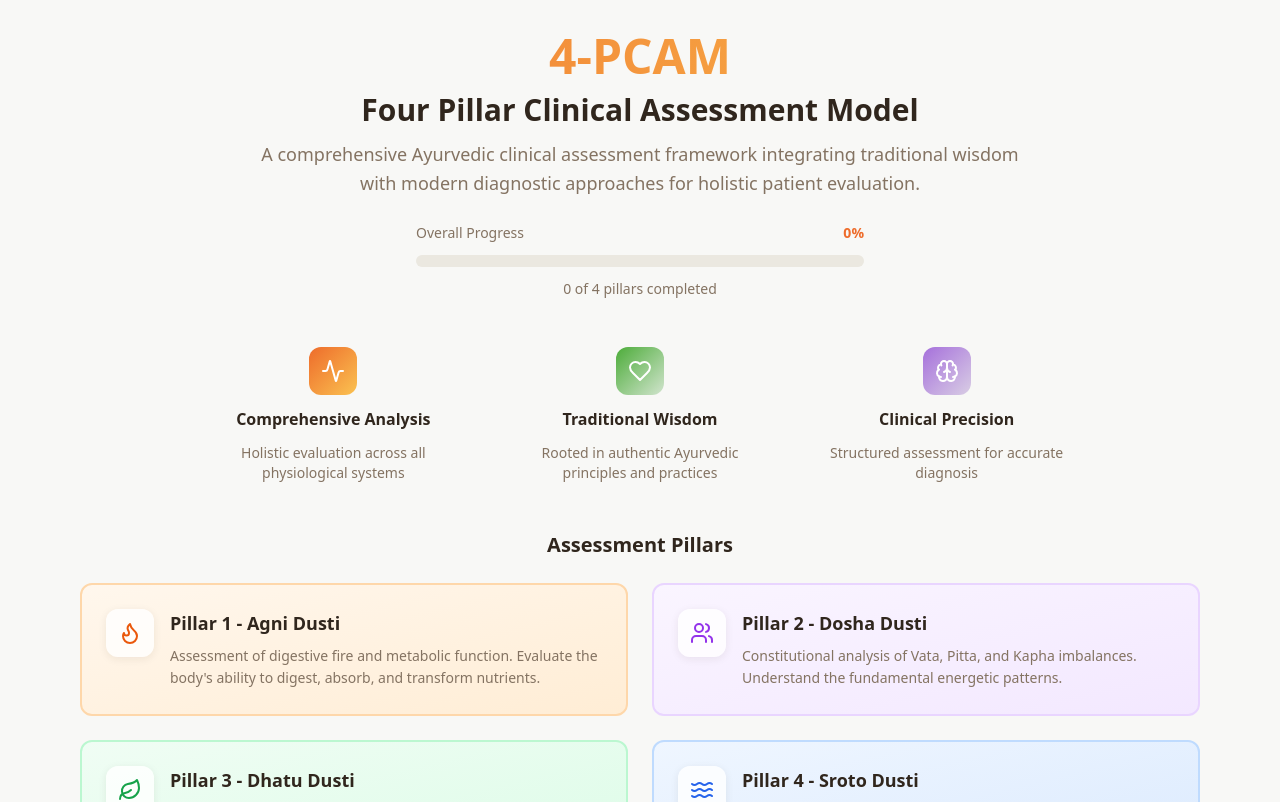
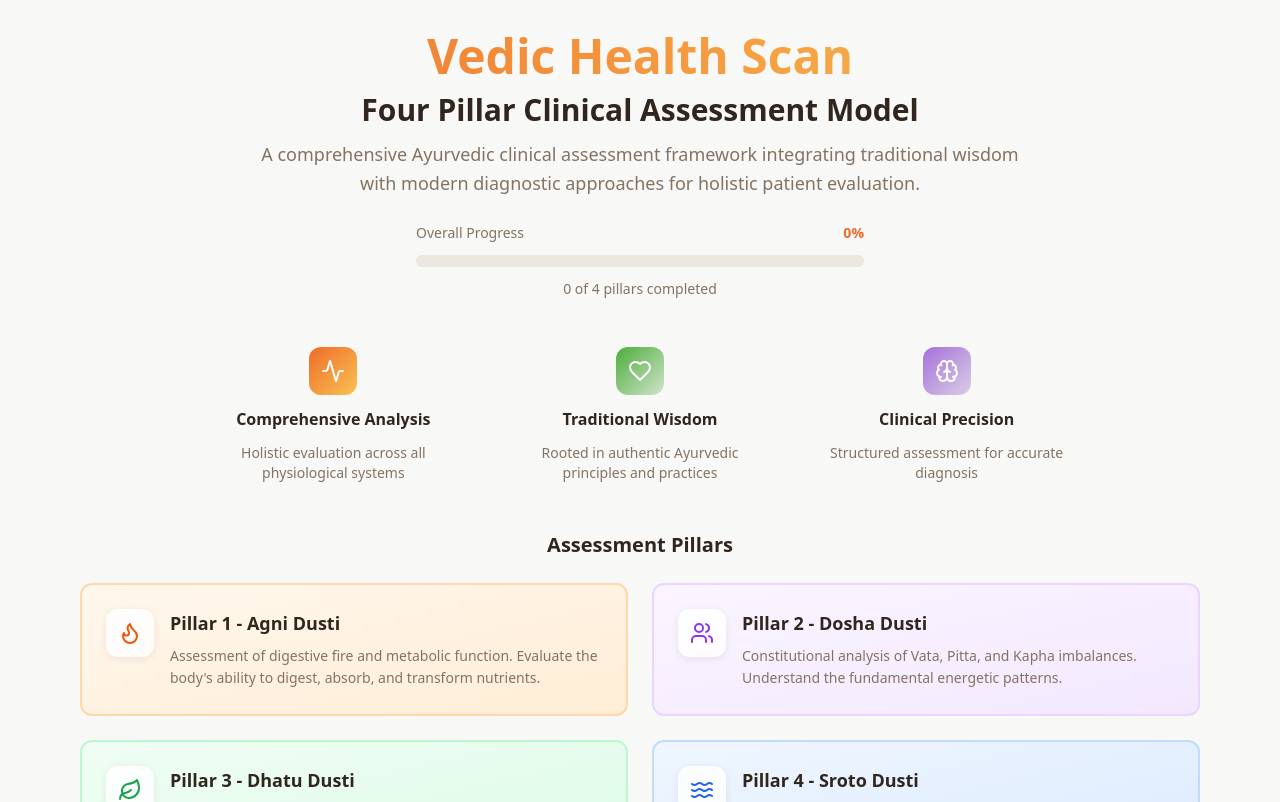
Before and after one commit to 4PCAM/ayur-clinic-spa, a React (Vite) app: page / in a window 1280 px wide. Shown: the top 802 px of the page. Built offline with nearby package versions, Linux system fonts and the light colour scheme; the HTML template or start-up script is replaced by a standard one.

Commit message:
Refactor: Rename to Vedic Health Scan

```diff
--- a/src/components/4pcam/HomeSection.tsx
+++ b/src/components/4pcam/HomeSection.tsx
@@ -66,7 +66,7 @@ export function HomeSection({ onNavigateToPillar, assessmentProgress }: HomeSect
       <div className="text-center space-y-6">
         <div className="space-y-3">
           <h1 className="text-4xl md:text-5xl font-bold text-gradient-primary">
-            4-PCAM
+            Vedic Health Scan
           </h1>
           <h2 className="text-2xl md:text-3xl font-semibold text-foreground">
             Four Pillar Clinical Assessment Model
```
